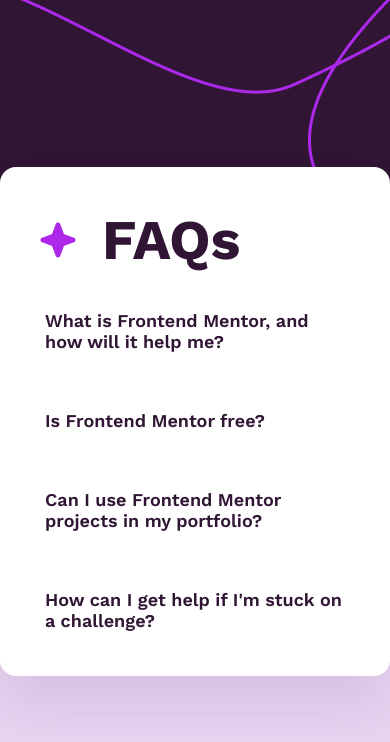
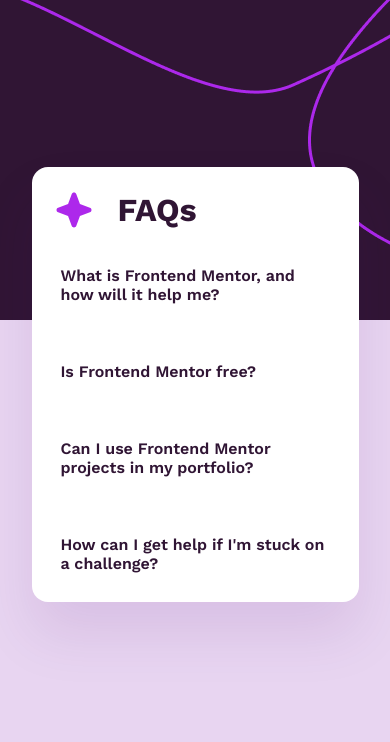
Before and after one commit to esmomerr/FAQs-accordion, a plain HTML site: page index.html in a window 390 px wide. Drawn offline with nearby package versions, Linux system fonts and the light colour scheme.

Commit message:
responsive eklendi.

```diff
--- a/assets/CSS/faq-accordion.css
+++ b/assets/CSS/faq-accordion.css
@@ -49,9 +49,6 @@ body{
 .question:hover{
     background-color: rgba(80, 0, 118, 0.2);
 }
-.question:active{
-    background-color: rgba(80, 0, 118, 0.5);
-}
 
 .faq-header{
     font-weight: 600;
@@ -91,3 +88,24 @@ details[open] .summary-icon{
     background-image: url("../img/minus.svg");
     background-repeat: no-repeat;
 } */
+
+/* Mobil */
+@media(width <=568px){
+    .container{
+        max-width: 327px;
+        margin-inline: auto;
+        padding: 24px;
+    }
+
+    .header-h1{
+        font-size: 32px;
+    }
+
+    .faq-header{
+        font-size: 16px;
+    }
+
+    .content{
+        font-size: 14px;
+    }
+}
```
